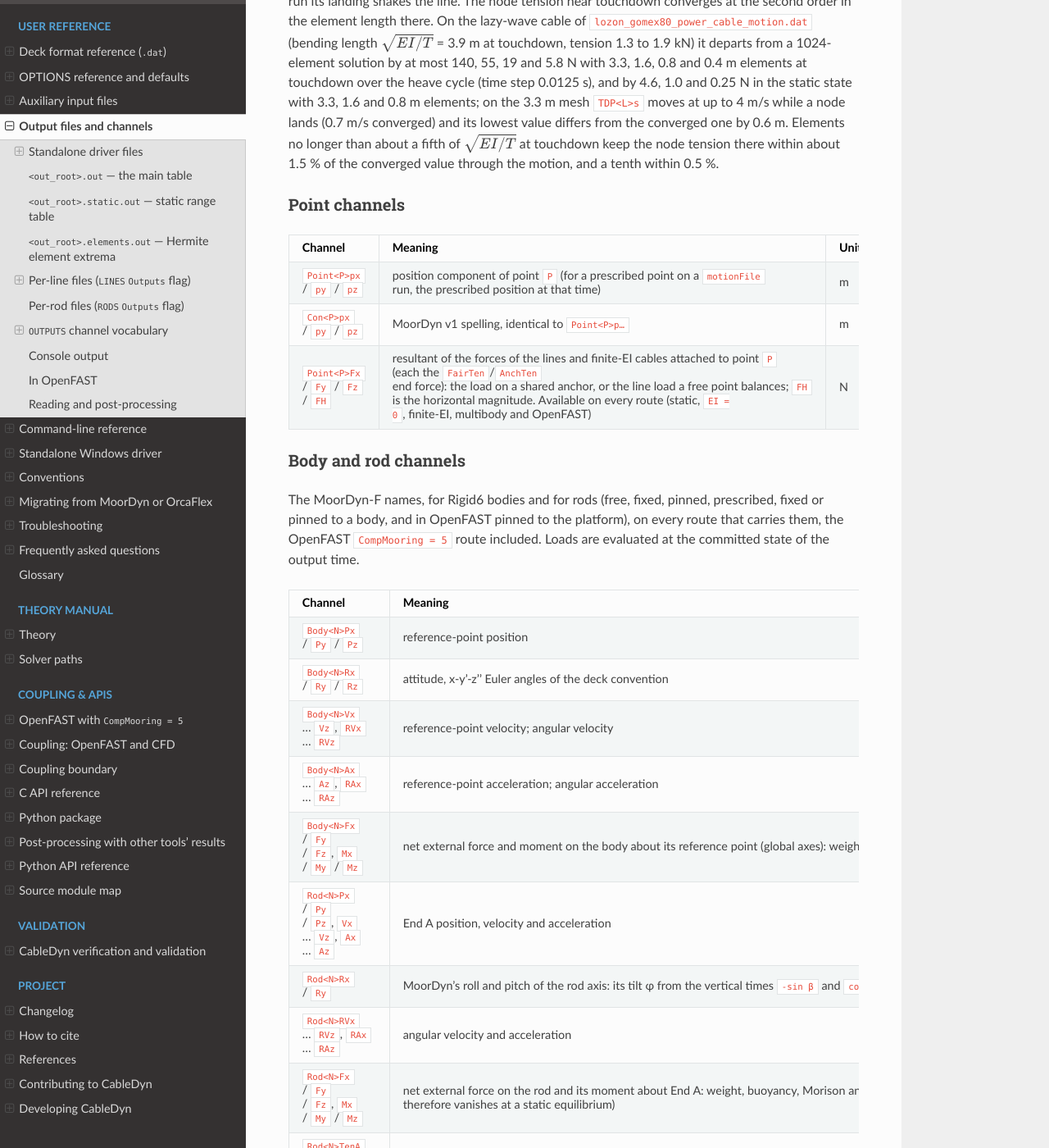
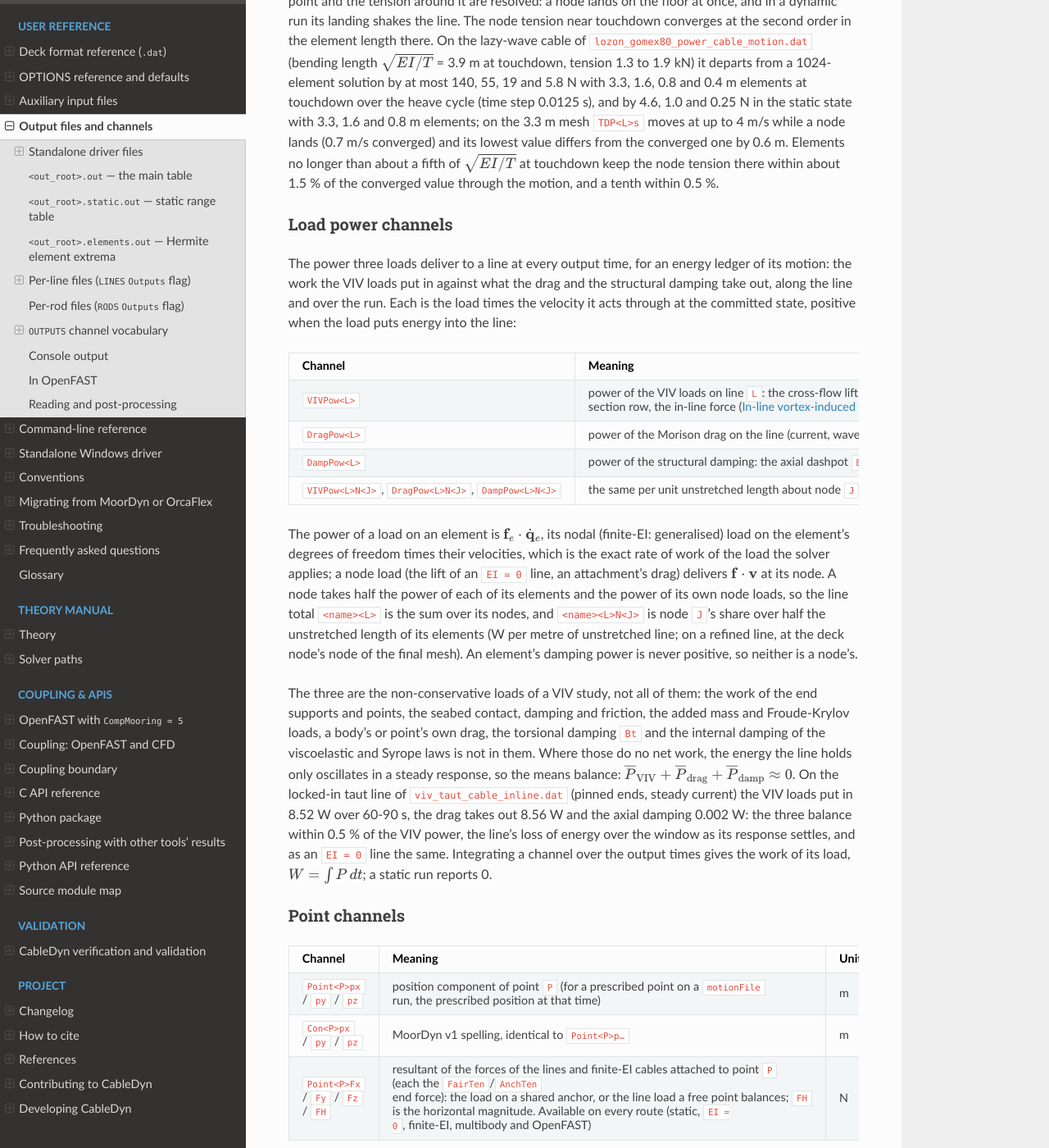
Before and after one commit to SMI-Lab-Inha/CableDyn, a Sphinx documentation site: the page built from doc/outputs.rst, in a window 1280 px wide and 1400 px high, scrolled down 13362 px. Shown: the whole window at 82% size. Built offline with Sphinx 7.4.7 and the Read the Docs theme 3.1.0, drawn with Linux system fonts in a browser that asks for light colours.

Commit message:
feat: load power channels VIVPow, DragPow and DampPow
A VIV study needs the energy ledger of the response: what the VIV loads
put into a line against what the drag and the structural damping take
out, along the line and over the run. The OUTPUTS channels
VIVPow<L>, DragPow<L> and DampPow<L> [W] report the power these loads
deliver to line L at the committed state, and <name><L>N<J> [W/m] the
same per unit unstretched length about node J.

The power of a load on an element is its nodal (finite-EI:
generalised) load times the element's velocities, the exact rate of
work of the load the solver applies; a node load delivers f . v at its
node. A node takes half of each of its elements' power, so the node
values sum to the line total, and an element's damping power, hence a
node's, is never positive.

- VIV: the cross-flow lift and the in-line force of a VIV section row.
- Drag: the Morison drag, and on a finite-EI line its ATTACHMENTS'
  drag.
- Damping: the axial dashpot BA, and the bending dashpot Bb on a
  finite-EI line. The torsional Bt and the viscoelastic and Syrope
  laws' internal damping are not included (documented).

They run on EI = 0 lines and finite-EI cables, on the single-line,
point-system, multibody, coupled (OpenFAST, FAST.Farm) and C API
routes; a static run reports 0. The residual-only Morison drag call of
the finite-EI element, written out three times, is one helper now
(element_drag_load), with the same arguments as before.

Checks:
- tests/test_hermite_load_power: the work of the three loads closes a
  weightless cable's energy balance within 0.04 % of the largest work
  in a bending-dashpot decay, an axial-dashpot decay, a still-water
  drag decay and a VIV run in a current;
- tests/test_load_power_deck: on the locked-in in-line VIV line the
  means balance within 0.04 % of the VIV power as a finite-EI cable,
  an EI = 0 line and two EI = 0 lines joined at a free point; the
  per-length channels of all nodes sum to the line total; malformed
  channels are refused by name;
- tests/test_viv_coupled: on the coupled route both lines balance
  within 0.01 %;
- the Python deck reader and builder mirror the channels (native
  parity of 13 spellings);
- full ctest 414/414 on the default and Prescott kernels, Debug
  -fcheck=all on the new and touched tests, pytest, the example
  fallback scan clean.

Signed-off-by: Jae Hoon Seo <jaehoon.seo@inha.ac.kr>

```diff
--- a/doc/capabilities.rst
+++ b/doc/capabilities.rst
@@ -201,6 +201,11 @@ Loads and environment
      - Standalone only
      - a 6-DOF vessel record, or the RAO response to the deck waves, moves every
        ``Coupled``/``Vessel`` point of a line deck; see :doc:`options`
+   * - Load power channels (``VIVPow``, ``DragPow``, ``DampPow``)
+     - Standalone and coupled
+     - the power of the VIV loads, the drag and the structural damping on a line, in total and per
+       unit length about a node, at every output time: the energy ledger of a VIV response; see
+       :doc:`outputs`
    * - Range graphs (``r`` line output flag, ``RangeStart``)
      - Standalone and OpenFAST
      - minimum, maximum, and mean along each line over the run, from the committed steps; a run
--- a/doc/outputs.rst
+++ b/doc/outputs.rst
@@ -864,6 +864,60 @@ lowest value differs from the converged one by 0.6 m. Elements no longer than ab
 :math:`\sqrt{EI/T}` at touchdown keep the node tension there within about 1.5 % of the
 converged value through the motion, and a tenth within 0.5 %.
 
+Load power channels
+~~~~~~~~~~~~~~~~~~~
+
+The power three loads deliver to a line at every output time, for an energy ledger of its
+motion: the work the VIV loads put in against what the drag and the structural damping take out,
+along the line and over the run. Each is the load times the velocity it acts through at the
+committed state, positive when the load puts energy into the line:
+
+.. list-table::
+   :header-rows: 1
+   :widths: 24 56 20
+
+   * - Channel
+     - Meaning
+     - Unit
+   * - ``VIVPow<L>``
+     - power of the VIV loads on line ``L``: the cross-flow lift (:ref:`theory-viv`) and, on a
+       type with a ``VIV`` section row, the in-line force (:ref:`theory-viv-inline`); zero on a
+       line without VIV
+     - W
+   * - ``DragPow<L>``
+     - power of the Morison drag on the line (current, waves and a host's fluid field) and, on a
+       finite-EI line, of its ATTACHMENTS' drag; zero without drag
+     - W
+   * - ``DampPow<L>``
+     - power of the structural damping: the axial dashpot ``BA`` and, on a finite-EI line, the
+       bending dashpot (``EI|Bb``); never positive
+     - W
+   * - ``VIVPow<L>N<J>``, ``DragPow<L>N<J>``, ``DampPow<L>N<J>``
+     - the same per unit unstretched length about node ``J``
+     - W/m
+
+The power of a load on an element is :math:`\mathbf{f}_e\cdot\dot{\mathbf{q}}_e`, its nodal
+(finite-EI: generalised) load on the element's degrees of freedom times their velocities, which
+is the exact rate of work of the load the solver applies; a node load (the lift of an
+``EI = 0`` line, an attachment's drag) delivers :math:`\mathbf{f}\cdot\mathbf{v}` at its node.
+A node takes half the power of each of its elements and the power of its own node loads, so the
+line total ``<name><L>`` is the sum over its nodes, and ``<name><L>N<J>`` is node ``J``'s share
+over half the unstretched length of its elements (W per metre of unstretched line; on a refined
+line, at the deck node's node of the final mesh). An element's damping power is never positive,
+so neither is a node's.
+
+The three are the non-conservative loads of a VIV study, not all of them: the work of the end
+supports and points, the seabed contact, damping and friction, the added mass and Froude-Krylov
+loads, a body's or point's own drag, the torsional damping ``Bt`` and the internal damping of the
+viscoelastic and Syrope laws is not in them. Where those do no net work, the energy the line holds
+only oscillates in a steady response, so the means balance:
+:math:`\overline{P}_\text{VIV} + \overline{P}_\text{drag} + \overline{P}_\text{damp} \approx 0`.
+On the locked-in taut line of ``viv_taut_cable_inline.dat`` (pinned ends, steady current) the VIV
+loads put in 8.52 W over 60-90 s, the drag takes out 8.56 W and the axial damping 0.002 W: the
+three balance within 0.5 % of the VIV power, the line's loss of energy over the window as its
+response settles, and as an ``EI = 0`` line the same. Integrating a channel over the output times gives the work of its
+load, :math:`W = \int P\,dt`; a static run reports 0.
+
 Point channels
 ~~~~~~~~~~~~~~
 
```
Also changed, not shown: CHANGELOG.md (+6 -0 lines), CMakeLists.txt (+10 -0 lines), doc/driver_format.md (+4 -0 lines), 13 other files.
